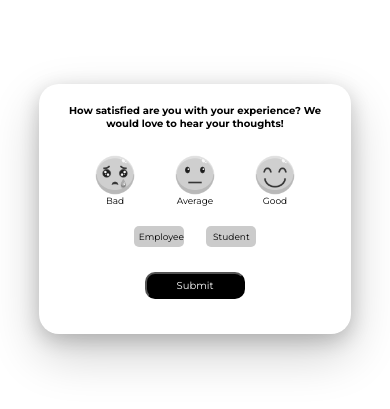
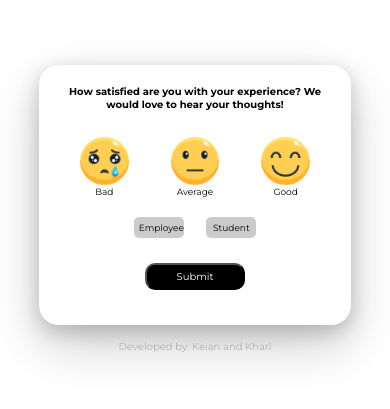
Before and after one commit to Cogiii/feedbackSystem, a website: page public/index.html in a window 390 px wide. Shown: the part 213-622 px from the top of the page. Drawn offline with Linux system fonts and the light colour scheme.

Commit message:
fix UI and added author

```diff
--- a/public/app.js
+++ b/public/app.js
@@ -69,7 +69,9 @@ document.addEventListener('DOMContentLoaded', function() {
       })
       .catch(error => console.error('Error:', error));
 
-      reset();
+      setTimeout(() => {
+        reset()
+      }, 4000);
     } else {
       if(selectedRating == '') {
         feedbackRatings.classList.add('shake-fields');
@@ -110,7 +112,7 @@ function reset() {
   selectedUser = '';
   feedbackComment.value = '';
   feedbackComment.style.display = 'none';
-  ratings.forEach((img) => img.style.filter = 'grayscale(100%)');
+  ratings.forEach((img) => img.style.filter = 'none');
   studentBtn.classList.remove('user-active');
   employeeBtn.classList.remove('user-active');
 }
--- a/public/index.html
+++ b/public/index.html
@@ -15,6 +15,7 @@
 </head>
 <body>
 
+    <div class="content-wrapper">
         <div class="container">
             <div class="feedback-form">
                     <strong>How satisfied are you with your experience? We would love to hear your thoughts!</strong>
@@ -46,7 +47,11 @@
 
             <div class="feedback-respond">
                 <strong>🌟 Thank you for sharing your feedback! Your thoughts mean the world to us! 💖 We truly appreciate your input and are always striving to improve. 🚀✨</strong>
+
+                <!-- <strong>📣 Thank you for your valuable feedback! 🌟 We’re thrilled to hear your thoughts and appreciate you helping us grow! Every suggestion makes our library experience better, and we're excited to keep improving with your input. 💪✨</strong> -->
             </div>
+        </div>
+        <p class="author">Developed by: Keian and Kharl</p>
     </div>
 
     <script src="app.js"></script>
--- a/public/style.css
+++ b/public/style.css
@@ -20,6 +20,8 @@ body {
     font-size: larger;
     text-align: center;
     box-shadow: 0 20px 50px 0 rgba(0, 0, 0, 0.2), 0 6px 20px 0 rgba(0, 0, 0, 0.19);
+    display: block;
+    position: relative;
 }
 
 .feedback-form {
@@ -41,13 +43,16 @@ body {
 .rating img {
     display: block;
     margin: 0 auto;
-    width: 150px;
-    filter: grayscale(100%);
+    width: 100%;
 }
 
 .rating img:hover {
+    cursor: pointer;
     filter: none;
-    cursor:pointer;
+}
+
+#bad-rating, #average-rating, #good-rating {
+    filter: none;
 }
 
 .rating small {
@@ -85,7 +90,7 @@ body {
 
 .feedback-comment {
     margin: 10px auto;
-    width: 600px;
+    width: 90%;
     height: auto;
     padding: 12px 20px;
     border: 2px solid #ccc;
@@ -212,7 +217,20 @@ th, td, table {
 
 
 
+.content-wrapper {
+    display: flex;
+    flex-direction: column;
+    align-items: center;
+}
 
+.author {
+    margin-top: 15px;
+    text-align: center;
+    font-size: medium;
+    color: #c4c4c4;
+    /* font-weight: 500; */
+
+}
 
 @media only screen and (max-width: 900px) {
     .container {
@@ -226,15 +244,13 @@ th, td, table {
     .rating img {
         display: block;
         margin: 0 auto;
-        width: 100px;
-        filter: grayscale(100%);
     }
     .rating small {
         display: block;
         font-size: small;
     }
     .feedback-comment {
-        width: 70%;
+        width: 90%;
         font-size: small;
         padding: 9px 16px;
     }
@@ -249,6 +265,10 @@ th, td, table {
         width: 100%;
         height: 50%;
     }
+
+    .author {
+        font-size: small;
+    }
 }
 
 @media only screen and (max-width: 600px) {
@@ -259,8 +279,6 @@ th, td, table {
     .rating img {
         display: block;
         margin: 0 auto;
-        width: 70px;
-        filter: grayscale(100%);
     }
     .rating small {
         display: block;
@@ -280,6 +298,9 @@ th, td, table {
         font-size: small;
         width: 80px;
     }
+    .author {
+        font-size: x-small;
+    }
 }
 @media only screen and (max-width: 400px) {
     .container {
@@ -289,8 +310,6 @@ th, td, table {
     .rating img {
         display: block;
         margin: 0 auto;
-        width: 40px;
-        filter: grayscale(100%);
     }
     .rating small {
         display: block;
@@ -311,4 +330,7 @@ th, td, table {
         font-size: xx-small;
         width: 50px;
     }
+    .author {
+        font-size: x-small;
+    }
 }
```
Lines whose indentation alone changed are shown as unchanged.
